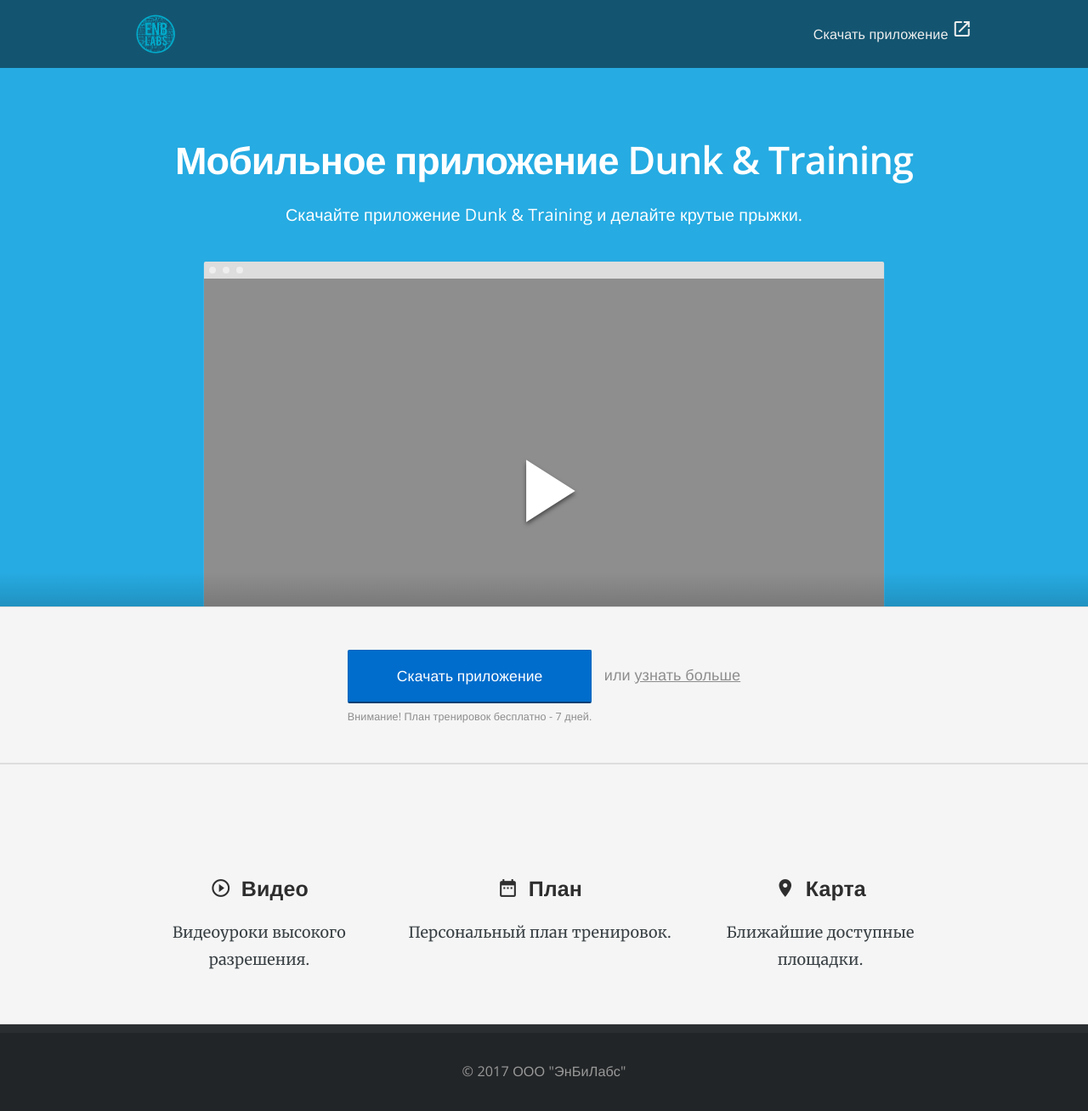
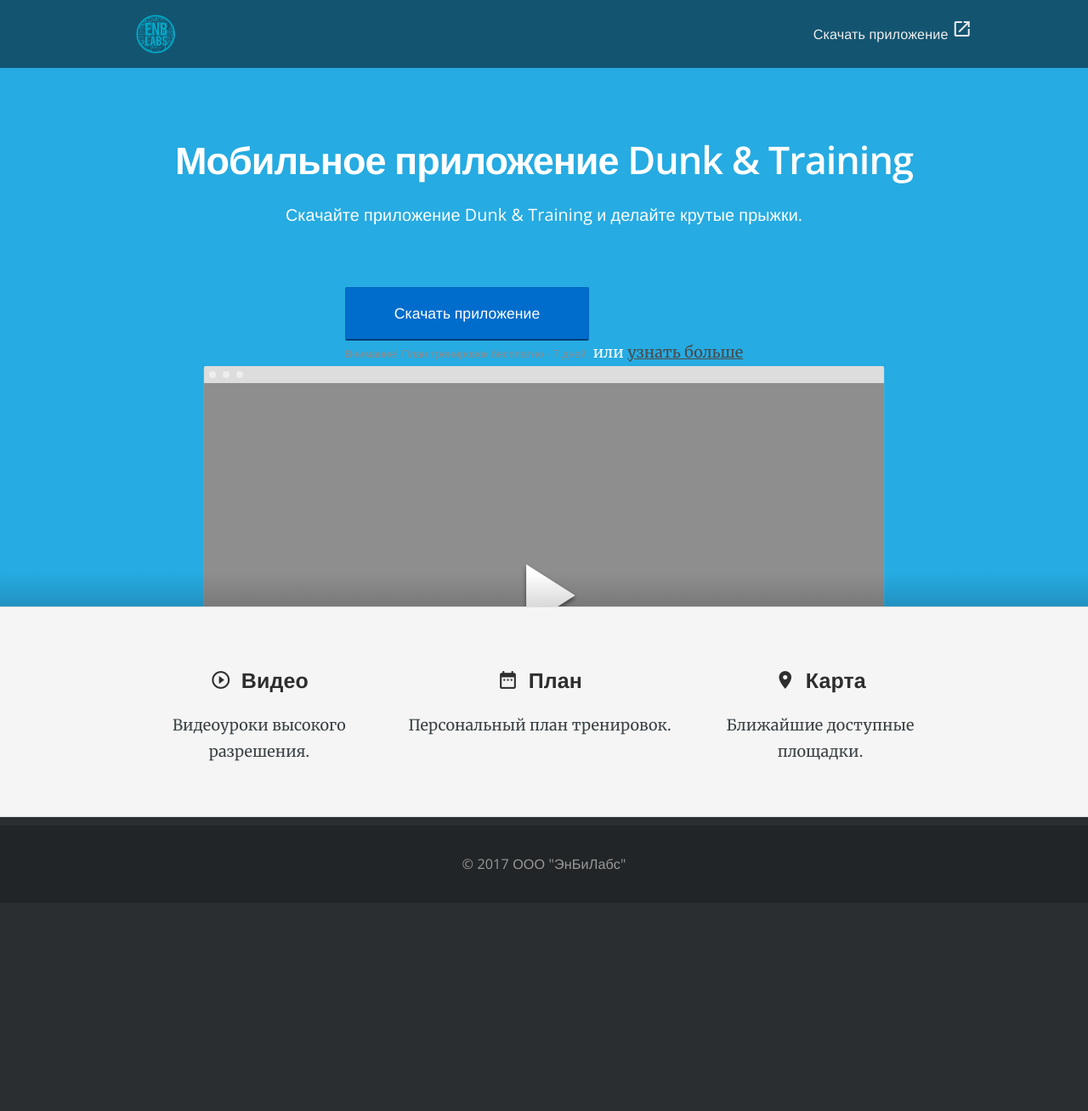
Before and after one commit to RakhimyanTim/danking-training.github.io, a Jekyll site: the page built from pages/index.html, in a window 1280 px wide. Shown: the whole page at 85% size. Built offline with Jekyll 4.4.1, drawn with Linux system fonts in a browser that asks for light colours; nearby versions of some CDN libraries; after the commit the page ends 1063 px from its top, so only the background shows below that.

Commit message:
Update index.html

```diff
--- a/pages/index.html
+++ b/pages/index.html
@@ -12,15 +12,6 @@
 				<p class="sub-text landing-page">Скачайте приложение Dunk & Training и делайте крутые прыжки.</p>
 			</div>
 
-			<div class="video screenshot">
-				<div class="force-ratio">
-					<img height="520" width="800" class="main" src="/img/home/hydra.jpg" srcset="/img/home/hydra.jpg 800w, /img/home/hydra@2x.jpg 1600w" alt="Editable Hydra">
-					<a href="https://www.youtube.com/embed/86gRK2C8NM4?ecver=2" target="_blank" class="play"><i class="material-icons">play_arrow</i></a>
-				</div>
-			</div>
-</header>
-
-<section class="cta">
 			<div class="container">
 				<div style="text-align: center;">
 					<div style="display: inline-block;">
@@ -29,7 +20,15 @@
 					</div>
 						<span class="learn-more">или <a href="#">узнать больше</a></span>
 				</div>
-</section>
+			</div>
+
+			<div class="video screenshot">
+				<div class="force-ratio">
+					<img height="520" width="800" class="main" src="/img/home/hydra.jpg" srcset="/img/home/hydra.jpg 800w, /img/home/hydra@2x.jpg 1600w" alt="Editable Hydra">
+					<a href="https://www.youtube.com/embed/86gRK2C8NM4?ecver=2" target="_blank" class="play"><i class="material-icons">play_arrow</i></a>
+				</div>
+			</div>
+</header>
 
 <section class="cta">
 	<div class="container">
```
